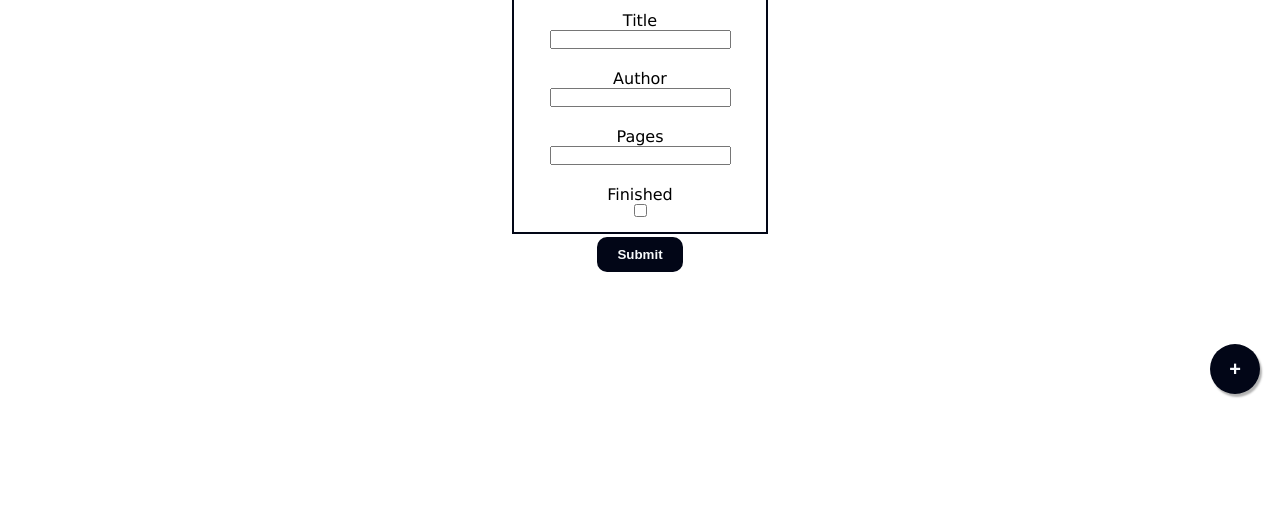
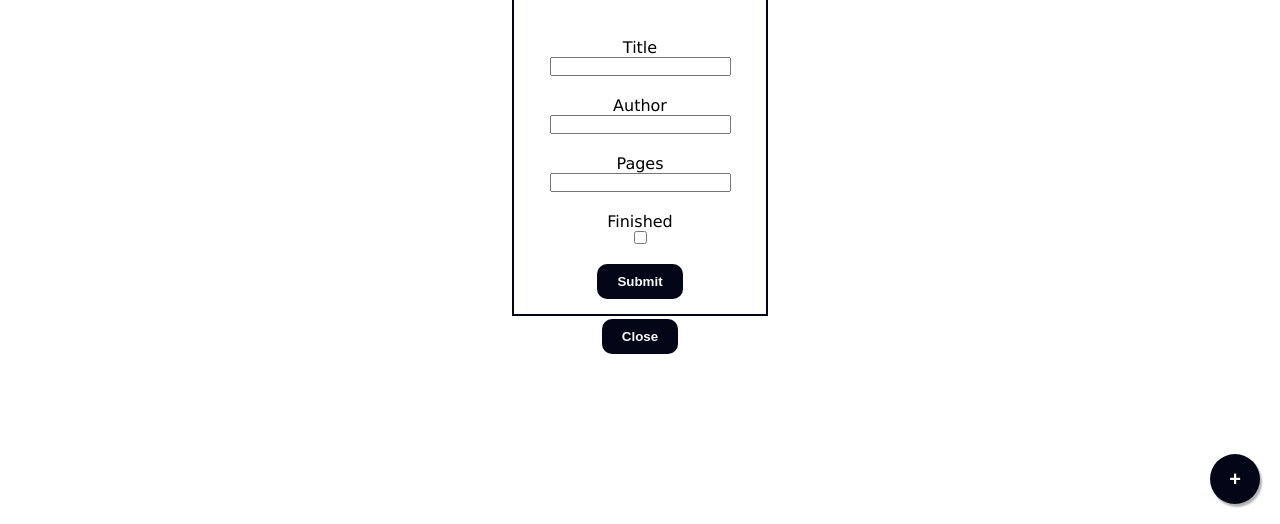
Before and after one commit to rto24/odin-library, a plain HTML site: page index.html in a window 1280 px wide. Shown: the part 421-945 px from the top of the page. Before the commit the page ends 835 px from the top, so only its background shows below. Drawn offline with Linux system fonts and the light colour scheme.

Commit message:
Added a close form button

```diff
--- a/index.html
+++ b/index.html
@@ -44,6 +44,9 @@
         <div class="book-inputs">
           <button type="submit">Submit</button>
         </div>
+        <div class="book-inputs">
+          <button>Close</button>
+        </div>
       </form>
 
       <div class="add-book">
```
